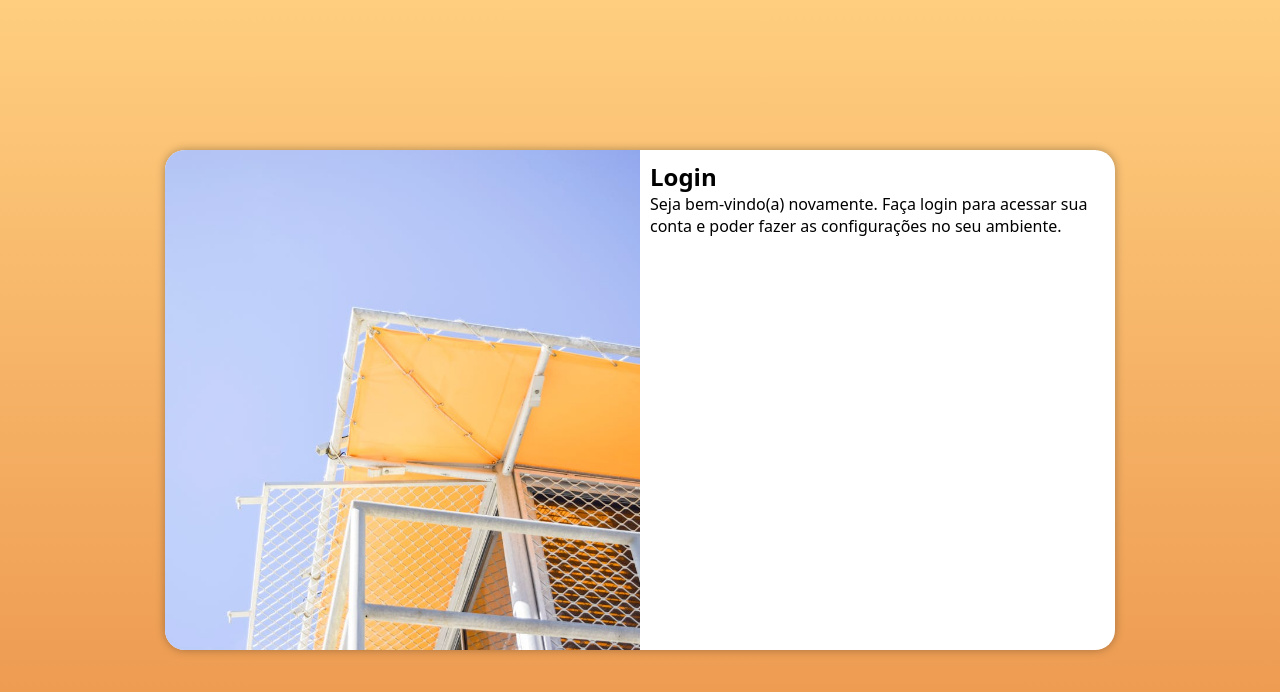
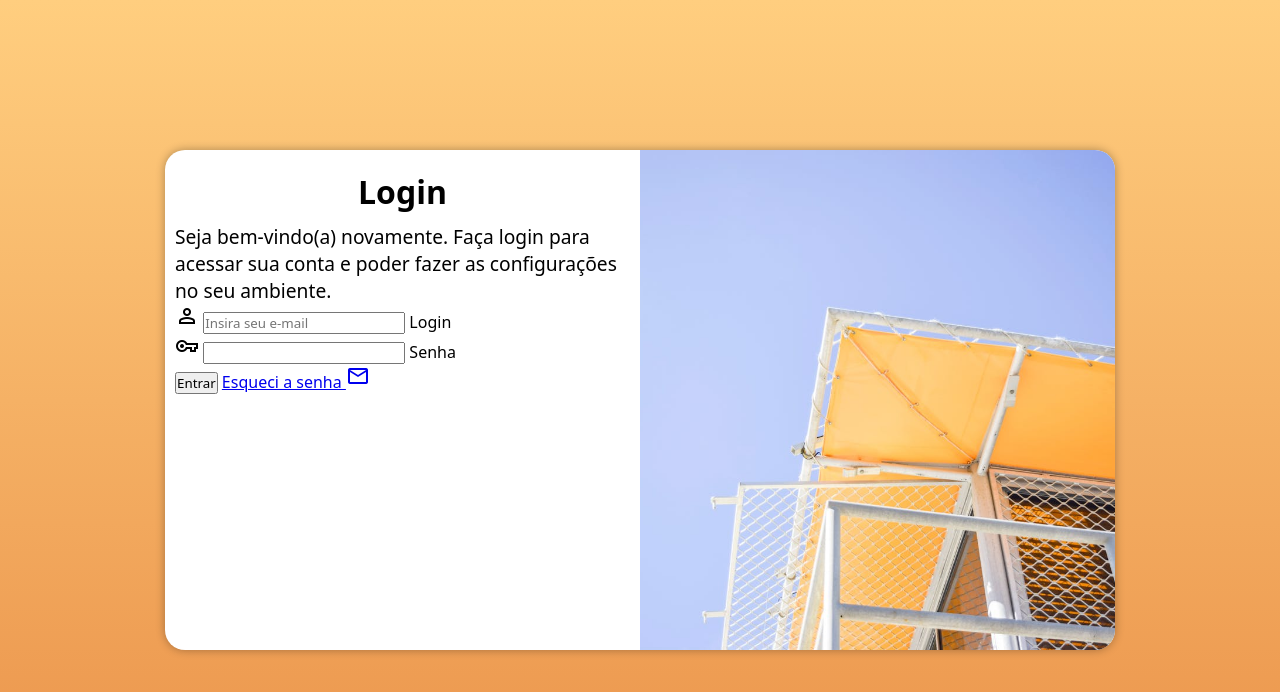
Before and after one commit to raylanraraujo/projeto-login, a plain HTML site: page index.html in a window 1280 px wide. Drawn offline with nearby package versions, Linux system fonts and the light colour scheme.

Commit message:
criado o formulário

```diff
--- a/estilos/media-query.css
+++ b/estilos/media-query.css
@@ -41,14 +41,22 @@ Telas muito grandes (grandes laptops e monitores): 1200px para cima;
     }
 
     section#login > div#imagem {
-        float: left;
+        float: right;
         width: 50%;
         height: 100%;
         background-position: center center;
     }
 
     section#login > div#formulario {
-        float: right;
+        float: left;
         width: 50%;
 }
+
+div#formulario > h1 {
+    font-size: 2em;
+    }
+
+div#formulario > p {
+    font-size: 1.2em;
+    }
 }
--- a/estilos/style.css
+++ b/estilos/style.css
@@ -36,7 +36,7 @@ section#login {
     left: 50%;
     transform: translate(-50%, -50%);
     background-color: white;
-    width: 250px;
+    width: 260px;
     height: 500px;
     border-radius: 20px;
     overflow: hidden; /* isso faz com que tudo que estiver fora da seção fique escondido */
@@ -57,5 +57,12 @@ section#login > div#imagem {
 section#login > div#formulario {
     display: block;
     padding: 10px;
+}
+div#formulario > h1 {
+text-align: center;
+    margin: 10px;
+}
 
+div#formulario > p {
+font-size: 0.8em;
 }
--- a/index.html
+++ b/index.html
@@ -6,6 +6,7 @@
         <title>Document</title>
         <link rel="stylesheet" href="estilos/style.css">
         <link rel="stylesheet" href="estilos/media-query.css">
+        <link rel="stylesheet" href="https://fonts.googleapis.com/css2?family=Material+Symbols+Outlined:opsz,wght,FILL,GRAD@24,400,0,0" />
     </head>
     <body>
         <main>
@@ -18,8 +19,27 @@
                     <h1>Login</h1>
                     <p>Seja bem-vindo(a) novamente. Faça login para acessar sua conta e poder fazer as configurações no seu ambiente.</p>
 
-                    <form action="login.php" method="post">
+                    <form action="login.php" method="post" autocomplete="on">
+                        <div class="campo">
+                            <span class="material-symbols-outlined">
+                                person
+                                </span>
+                            <input type="email" name="mail" id="imail" required maxlength="30" placeholder="Insira seu e-mail" autocomplete="email">
+                            <label for="imail">Login</label>
+                        </div>
 
+                        <div>
+                            <span class="material-symbols-outlined">
+                                vpn_key
+                                </span>
+                            <input type="password" name="pass" id="ipass" required minlength="8" maxlength="20" autocomplete="current-password">
+                            <label for="ipass">Senha</label>
+                        </div>
+
+                        <input type="submit" value="Entrar">
+                        <a href="esqueci.html">
+                            Esqueci a senha <span class="material-symbols-outlined">mail</span>
+                        </a>
                     </form>
                 </div>
             </section>
```
